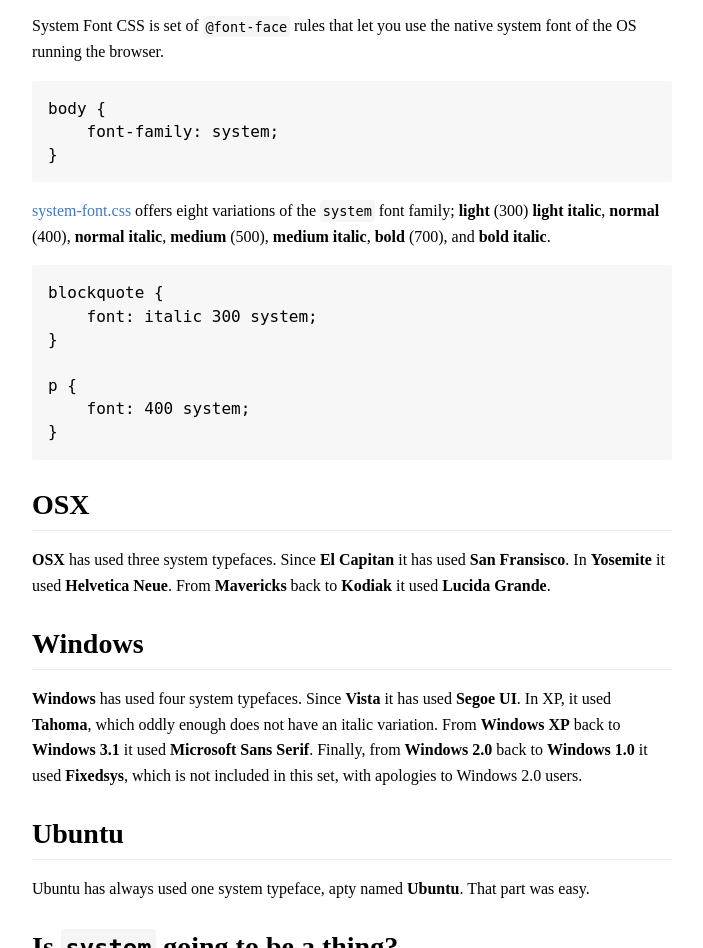
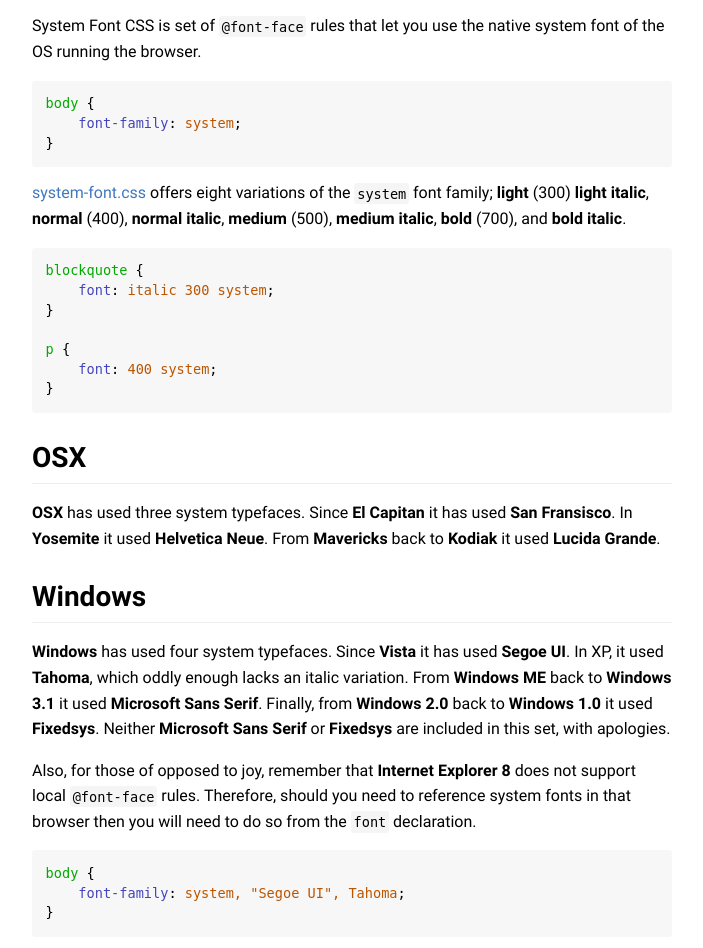
Before and after one commit to csstools/system-font-css, a website: page index.html in a window 1280 px wide. Shown: the part 120-1068 px from the top of the page, without its empty margins (288-991 px from the left). Drawn offline with Linux system fonts and the light colour scheme.

Commit message:
Update system-font.css
Added Android fonts Roboto and Droid Sans after Ubuntu.
Removed Windows 3.1-ME font Microsoft Sans Serif.
Updated documentation.

```diff
--- a/index.html
+++ b/index.html
@@ -34,7 +34,7 @@
 }
 
 body {
-	font: 1em/1.6 system;
+	font: 1em/1.6 system, Tahoma, sans-serif;
 	margin: 3em auto;
 	max-width: 40em;
 }
@@ -66,7 +66,7 @@
 pre {
 	border-radius: 3px;
 	font-family: "monospace", monospace;
-	font-size: 1em;
+	font-size: 85%;
 }
 
 p,
@@ -76,7 +76,6 @@
 
 code {
 	background-color: rgba(0,0,0,.04);
-	font-size: 85%;
 	padding: .2em;
 }
 
@@ -84,6 +83,8 @@
 	background-color: #f7f7f7;
 	line-height: 1.45;
 	padding: 1em;
+	-moz-tab-size: 4;
+	tab-size: 4;
 }
 
 a {
@@ -94,6 +95,18 @@
 a:focus,
 a:hover {
 	text-decoration: underline;
+}
+
+.token-selector {
+	color: #0A0;
+}
+
+.token-property-name {
+	color: #44B;
+}
+
+.token-property-value {
+	color: #B50;
 }
 </style>
 
@@ -106,8 +119,8 @@
 </p>
 
 <pre>
-body {
-    font-family: system;
+<span class="token-selector">body</span> {
+    <span class="token-property-name">font-family</span>: <span class="token-property-value">system</span>;
 }
 </pre>
 
@@ -116,12 +129,12 @@
 </p>
 
 <pre>
-blockquote {
-    font: italic 300 system;
+<span class="token-selector">blockquote</span> {
+    <span class="token-property-name">font</span>: <span class="token-property-value">italic 300 system</span>;
 }
 
-p {
-    font: 400 system;
+<span class="token-selector">p</span> {
+    <span class="token-property-name">font</span>: <span class="token-property-value">400 system</span>;
 }
 </pre>
 
@@ -138,7 +151,25 @@
 </h2>
 
 <p>
-	<strong>Windows</strong> has used four system typefaces. Since <strong>Vista</strong> it has used <strong>Segoe UI</strong>. In XP, it used <strong>Tahoma</strong>, which oddly enough does not have an italic variation. From <strong>Windows XP</strong> back to <strong>Windows 3.1</strong> it used <strong>Microsoft Sans Serif</strong>. Finally, from <strong>Windows 2.0</strong> back to <strong>Windows 1.0</strong> it used <strong>Fixedsys</strong>, which is not included in this set, with apologies to Windows 2.0 users.
+	<strong>Windows</strong> has used four system typefaces. Since <strong>Vista</strong> it has used <strong>Segoe UI</strong>. In XP, it used <strong>Tahoma</strong>, which oddly enough lacks an italic variation. From <strong>Windows ME</strong> back to <strong>Windows 3.1</strong> it used <strong>Microsoft Sans Serif</strong>. Finally, from <strong>Windows 2.0</strong> back to <strong>Windows 1.0</strong> it used <strong>Fixedsys</strong>. Neither <strong>Microsoft Sans Serif</strong> or <strong>Fixedsys</strong> are included in this set, with apologies.
+</p>
+
+<p>
+	Also, for those of opposed to joy, remember that <strong>Internet Explorer 8</strong> does not support local <code>@font-face</code> rules. Therefore, should you need to reference system fonts in that browser then you will need to do so from the <code>font</code> declaration.
+</p>
+
+<pre>
+<span class="token-selector">body</span> {
+	<span class="token-property-name">font-family</span>: <span class="token-property-value">system, "Segoe UI", Tahoma</span>;
+}
+</pre>
+
+<h2>
+	Android
+</h2>
+
+<p>
+	<strong>Android</strong> has used two system typefaces. Since <strong>Ice Cream Sandwich</strong> it has used <strong>Roboto</strong>. From <strong>Jelly Bean</strong> back to <strong>Cupcake</strong> it used <strong>Droid Sans</strong>, which also lacks an italic variation. Do you suppose OS developers dislike <em>emphasis</em>?
 </p>
 
 <h2>
--- a/package.json
+++ b/package.json
@@ -1,7 +1,7 @@
 {
 	"name": "system-font-css",
 	"description": "Use the native system font of the OS running the browser",
-	"version": "1.0.0",
+	"version": "1.1.0",
 	"author": "Jonathan Neal <jonathantneal@hotmail.com> (http://jonathantneal.com)",
 	"contributors": [],
 	"homepage": "https://github.com/jonathantneal/system-font-css",
--- a/system-font.css
+++ b/system-font.css
@@ -1,57 +1,57 @@
-/*! system-font.css v1.0.0 | CC0-1.0 License | github.com/jonathantneal/system-font-face */
+/*! system-font.css v1.1.0 | CC0-1.0 License | github.com/jonathantneal/system-font-face */
 
 @font-face {
 	font-family: system;
 	font-style: normal;
 	font-weight: 300;
-	src: local(".SFNSText-Light"), local(".HelveticaNeueDeskInterface-Light"), local(".LucidaGrandeUI"), local("Ubuntu Light"), local("Segoe UI Light"), local("Tahoma"), local("Microsoft Sans Serif");
+	src: local(".SFNSText-Light"), local(".HelveticaNeueDeskInterface-Light"), local(".LucidaGrandeUI"), local("Ubuntu Light"), local("Segoe UI Light"), local("Roboto-Light"), local("DroidSans"), local("Tahoma");
 }
 
 @font-face {
 	font-family: system;
 	font-style: italic;
 	font-weight: 300;
-	src: local(".SFNSText-LightItalic"), local(".HelveticaNeueDeskInterface-Italic"), local(".LucidaGrandeUI"), local("Ubuntu Light Italic"), local("Segoe UI Light Italic"), local("Microsoft Sans Serif");
+	src: local(".SFNSText-LightItalic"), local(".HelveticaNeueDeskInterface-Italic"), local(".LucidaGrandeUI"), local("Ubuntu Light Italic"), local("Segoe UI Light Italic"), local("Roboto-LightItalic"), local("DroidSans"), local("Tahoma");
 }
 
 @font-face {
 	font-family: system;
 	font-style: normal;
 	font-weight: 400;
-	src: local(".SFNSText-Regular"), local(".HelveticaNeueDeskInterface-Regular"), local(".LucidaGrandeUI"), local("Ubuntu"), local("Segoe UI"), local("Tahoma"), local("Microsoft Sans Serif");
+	src: local(".SFNSText-Regular"), local(".HelveticaNeueDeskInterface-Regular"), local(".LucidaGrandeUI"), local("Ubuntu"), local("Segoe UI"), local("Roboto-Regular"), local("DroidSans"), local("Tahoma");
 }
 
 @font-face {
 	font-family: system;
 	font-style: italic;
 	font-weight: 400;
-	src: local(".SFNSText-Italic"), local(".HelveticaNeueDeskInterface-Italic"), local(".LucidaGrandeUI"), local("Ubuntu Italic"), local("Segoe UI Italic"), local("Microsoft Sans Serif");
+	src: local(".SFNSText-Italic"), local(".HelveticaNeueDeskInterface-Italic"), local(".LucidaGrandeUI"), local("Ubuntu Italic"), local("Segoe UI Italic"), local("Roboto-Italic"), local("DroidSans"), local("Tahoma");
 }
 
 @font-face {
 	font-family: system;
 	font-style: normal;
 	font-weight: 500;
-	src: local(".SFNSText-Medium"), local(".HelveticaNeueDeskInterface-MediumP4"), local(".LucidaGrandeUI"), local("Ubuntu Medium"), local("Segoe UI Semibold"), local("Tahoma Bold"), local("Microsoft Sans Serif");
+	src: local(".SFNSText-Medium"), local(".HelveticaNeueDeskInterface-MediumP4"), local(".LucidaGrandeUI"), local("Ubuntu Medium"), local("Segoe UI Semibold"), local("Roboto-Medium"), local("DroidSans-Bold"), local("Tahoma Bold");
 }
 
 @font-face {
 	font-family: system;
 	font-style: italic;
 	font-weight: 500;
-	src: local(".SFNSText-MediumItalic"), local(".HelveticaNeueDeskInterface-MediumItalicP4"), local(".LucidaGrandeUI"), local("Ubuntu Medium Italic"), local("Segoe UI Semibold Italic"), local("Microsoft Sans Serif");
+	src: local(".SFNSText-MediumItalic"), local(".HelveticaNeueDeskInterface-MediumItalicP4"), local(".LucidaGrandeUI"), local("Ubuntu Medium Italic"), local("Segoe UI Semibold Italic"), local("Roboto-MediumItalic"), local("DroidSans-Bold"), local("Tahoma Bold");
 }
 
 @font-face {
 	font-family: system;
 	font-style: normal;
 	font-weight: 700;
-	src: local(".SFNSText-Bold"), local(".HelveticaNeueDeskInterface-Bold"), local(".LucidaGrandeUI"), local("Ubuntu Bold"), local("Segoe UI Bold"), local("Tahoma Bold"), local("Microsoft Sans Serif");
+	src: local(".SFNSText-Bold"), local(".HelveticaNeueDeskInterface-Bold"), local(".LucidaGrandeUI"), local("Ubuntu Bold"), local("Roboto-Bold"), local("DroidSans-Bold"), local("Segoe UI Bold"), local("Tahoma Bold");
 }
 
 @font-face {
 	font-family: system;
 	font-style: italic;
 	font-weight: 700;
-	src: local(".SFNSText-BoldItalic"), local(".HelveticaNeueDeskInterface-BoldItalic"), local(".LucidaGrandeUI"), local("Ubuntu Bold Italic"), local("Segoe UI Bold Italic"), local("Microsoft Sans Serif");
+	src: local(".SFNSText-BoldItalic"), local(".HelveticaNeueDeskInterface-BoldItalic"), local(".LucidaGrandeUI"), local("Ubuntu Bold Italic"), local("Roboto-BoldItalic"), local("DroidSans-Bold"), local("Segoe UI Bold Italic"), local("Tahoma Bold");
 }
```
Also changed, not shown: CHANGELOG.md, README.md.
